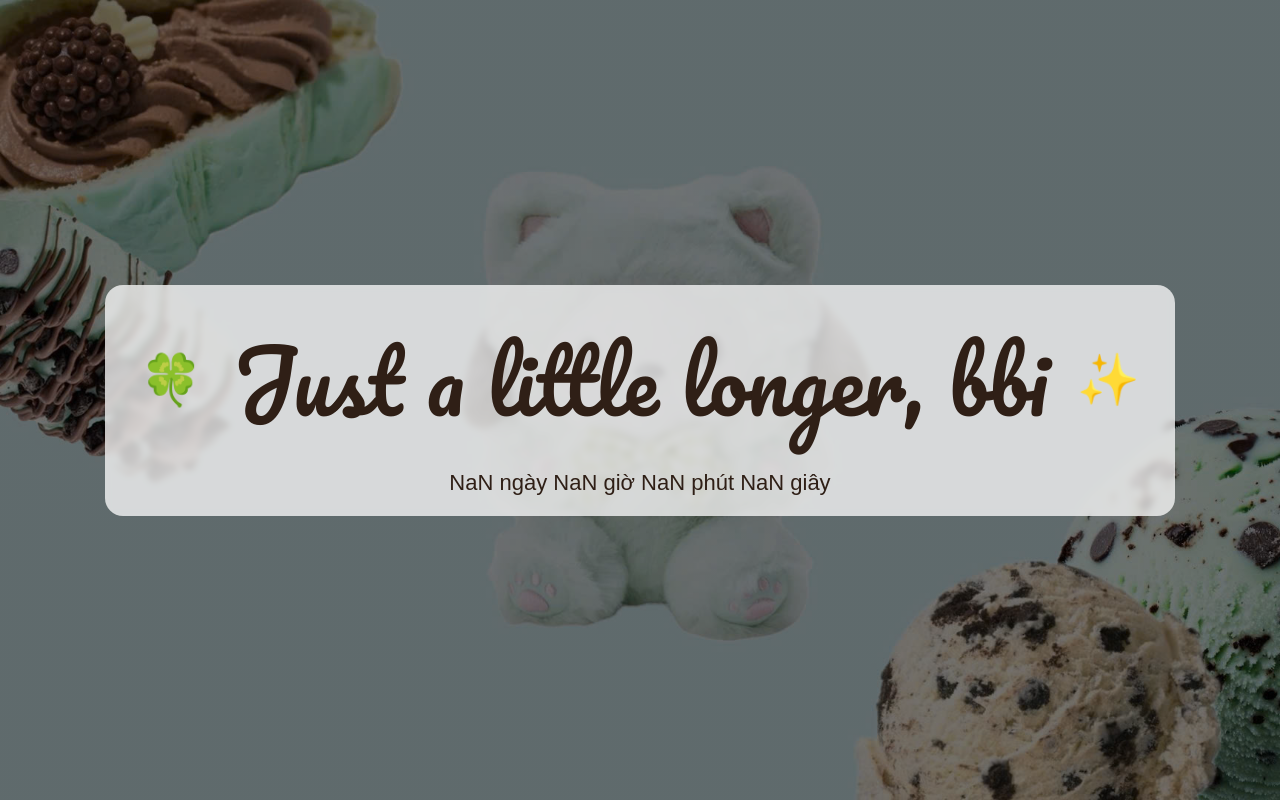
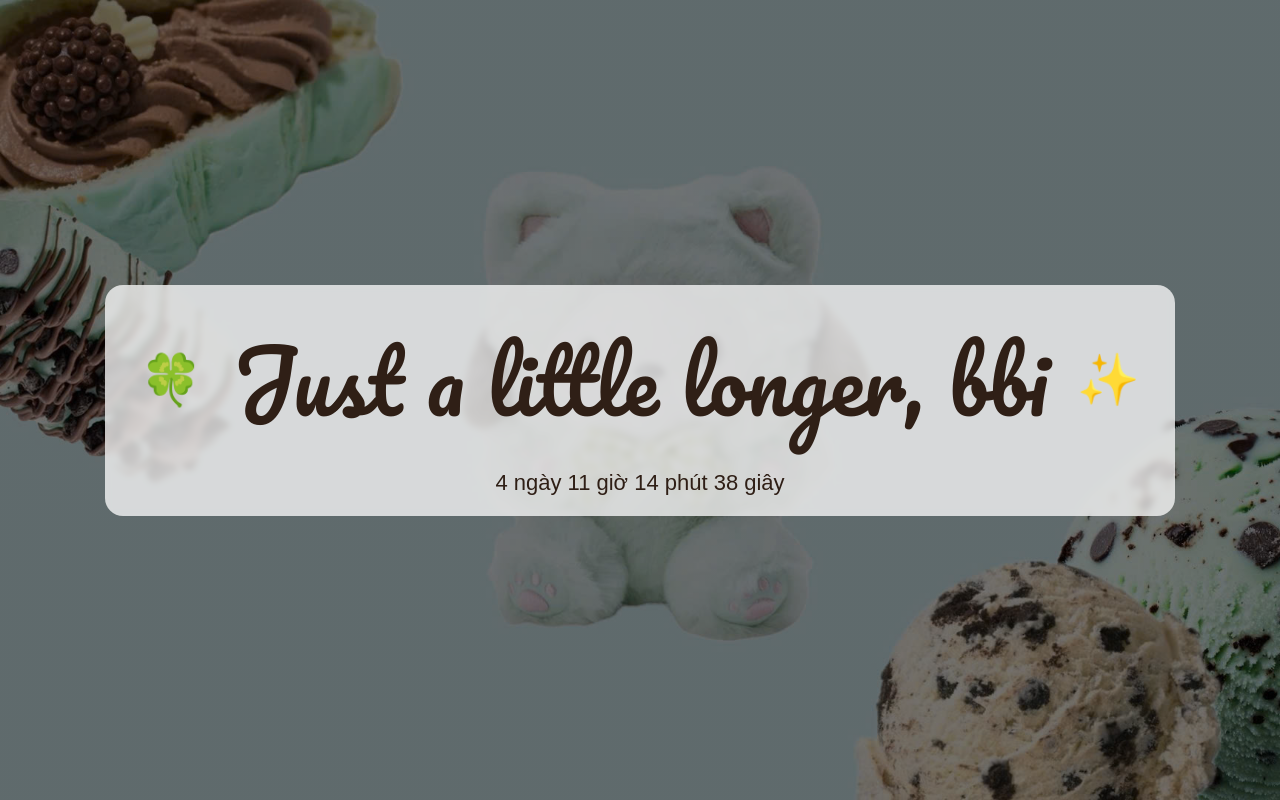
Before and after one commit to 0181haanh-a11y/Sinh-nh-t-BBI, a plain HTML site: page page1.html in a window 1280 px wide. Drawn offline with nearby package versions, Linux system fonts and the light colour scheme.

Commit message:
Fix HTML encoding issues in page1.html

```diff
--- a/page1.html
+++ b/page1.html
@@ -204,7 +204,7 @@ body.birthday-mode{
 
 <script>
 // Tháng tính từ 0 → 0 = Jan, 1 = Feb
-const targetDate = new Date("2026-03-5T00:00:00").getTime();
+const targetDate = new Date("2026-03-05T00:00:00+07:00").getTime();
   const content = document.getElementById("content");
 
 function launchConfetti(){
```
